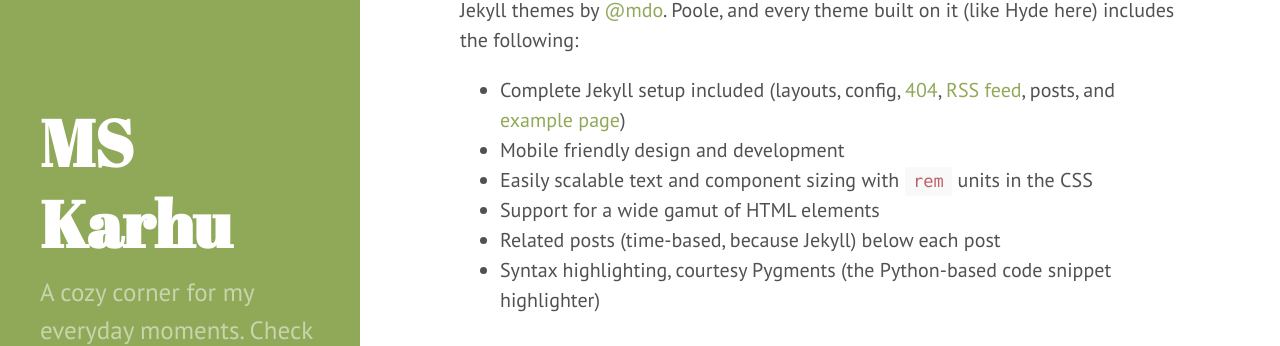
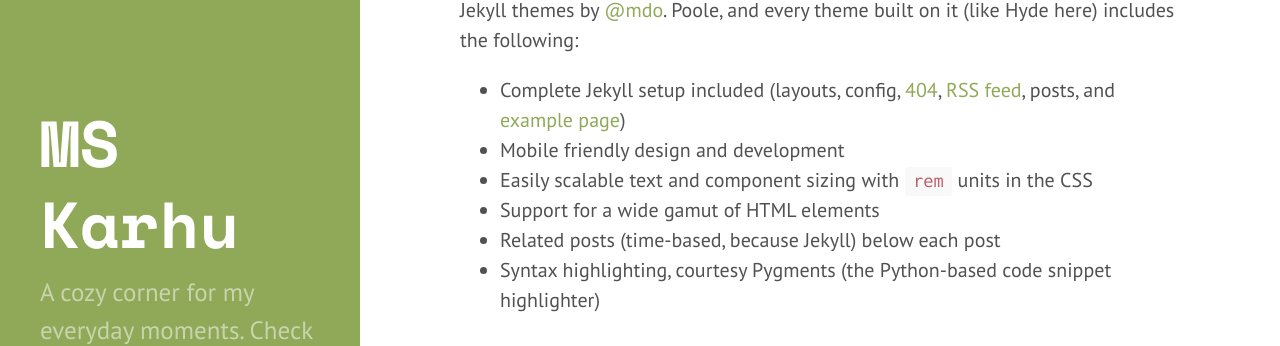
Before and after one commit to minskMedve/minskMedve.github.io, a Jekyll site: the page built from index.html, in a window 1280 px wide. Shown: the part 346-692 px from the top of the page. Built offline with Jekyll 4.4.1, drawn with Linux system fonts in a browser that asks for light colours; some web fonts are replaced; the list of posts is cut into pages by our own code.

Commit message:
Change title font

```diff
--- a/_includes/head.html
+++ b/_includes/head.html
@@ -20,6 +20,10 @@
   <link rel="stylesheet" href="{{ site.baseurl }}/public/css/hyde.css">
   <link rel="stylesheet" href="http://fonts.googleapis.com/css?family=PT+Sans:400,400italic,700|Abril+Fatface">
 
+  <link rel="preconnect" href="https://fonts.googleapis.com">
+  <link rel="preconnect" href="https://fonts.gstatic.com" crossorigin>
+  <link href="https://fonts.googleapis.com/css2?family=Space+Mono:ital,wght@0,400;0,700;1,400;1,700&display=swap" rel="stylesheet">
+
   <!-- Noto Sans KR (Local) -->
   <style>
     @font-face {
--- a/public/css/hyde.css
+++ b/public/css/hyde.css
@@ -79,7 +79,7 @@ html {
 .sidebar-about h1 {
   color: #fff;
   margin-top: 0;
-  font-family: "Abril Fatface", serif;
+  font-family: "Space Mono", "Abril Fatface", serif;
   font-size: 3.25rem;
 }
 
```
